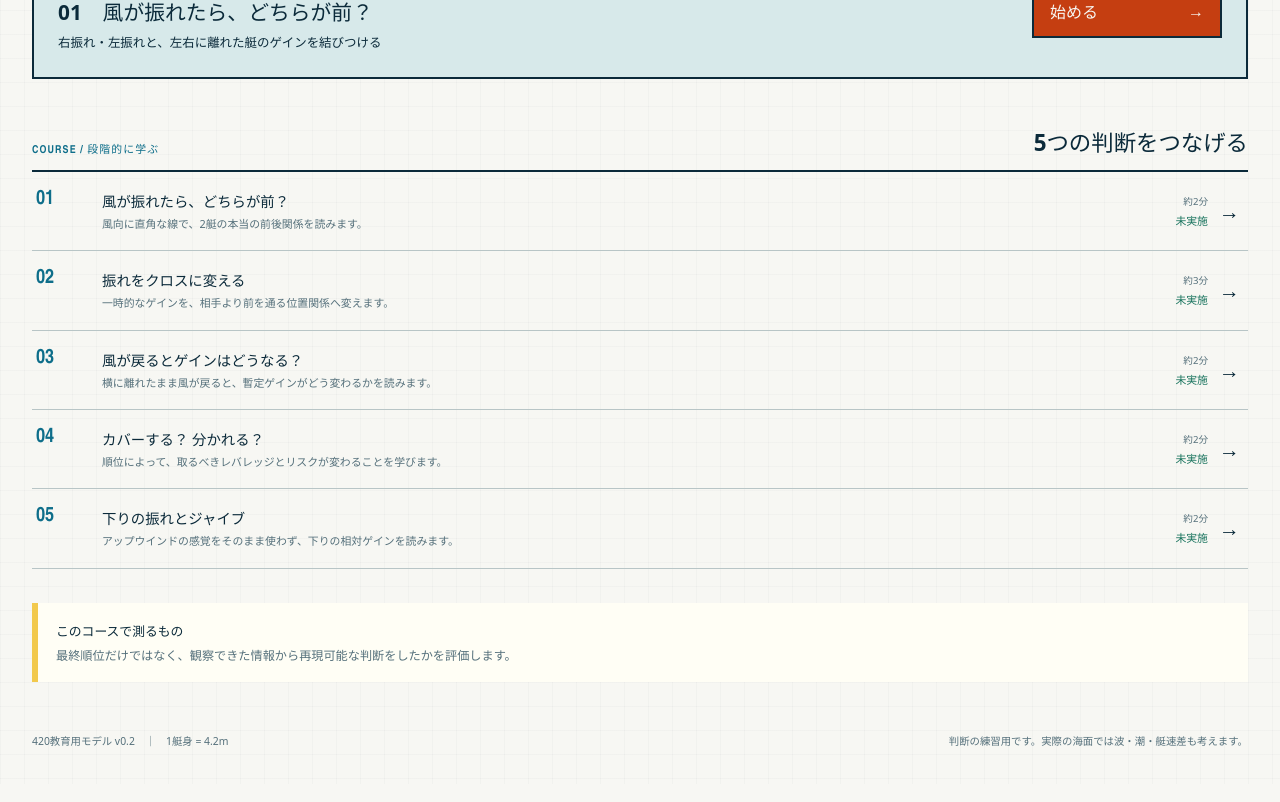
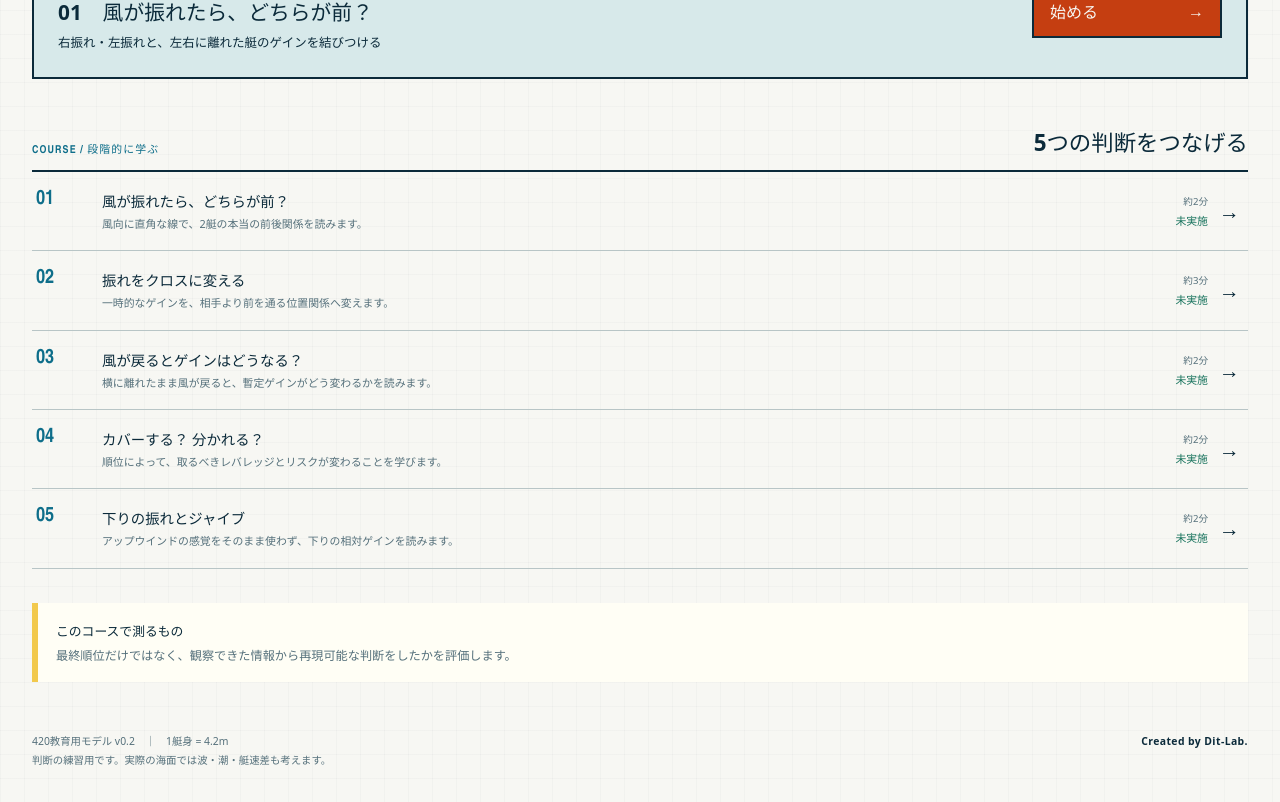
Before and after one commit to itou-daiki/sailing-tactics-trainer, a React (Vite) app: page / in a window 1280 px wide. Shown: the part 662-1464 px from the top of the page. Built offline with nearby package versions, Linux system fonts and the light colour scheme.

Commit message:
chore: add Dit-Lab credit

```diff
--- a/src/App.tsx
+++ b/src/App.tsx
@@ -107,8 +107,11 @@ export default function App() {
         ) : null}
 
         <footer className="site-footer">
-          <p>420教育用モデル v0.2　｜　1艇身 = 4.2m</p>
-          <p>判断の練習用です。実際の海面では波・潮・艇速差も考えます。</p>
+          <div className="site-footer__notes">
+            <p>420教育用モデル v0.2　｜　1艇身 = 4.2m</p>
+            <p>判断の練習用です。実際の海面では波・潮・艇速差も考えます。</p>
+          </div>
+          <p className="site-credit">Created by Dit-Lab.</p>
         </footer>
       </main>
     </>
--- a/src/styles.css
+++ b/src/styles.css
@@ -185,6 +185,8 @@ h1 { margin: 7px 0 0; font-size: clamp(2rem, 9vw, 4.9rem); line-height: .99; let
 
 .site-footer { display: grid; gap: 3px; padding: 18px 0 34px; color: var(--graphite); font-size: .65rem; line-height: 1.5; }
 .site-footer p { margin: 0; }
+.site-footer__notes { display: grid; gap: 3px; }
+.site-credit { color: var(--ink); font-weight: 800; letter-spacing: .04em; }
 
 /* Training log — a waterproof coach sheet, not a generic dashboard. */
 .course-home { padding-top: 34px; }
```
